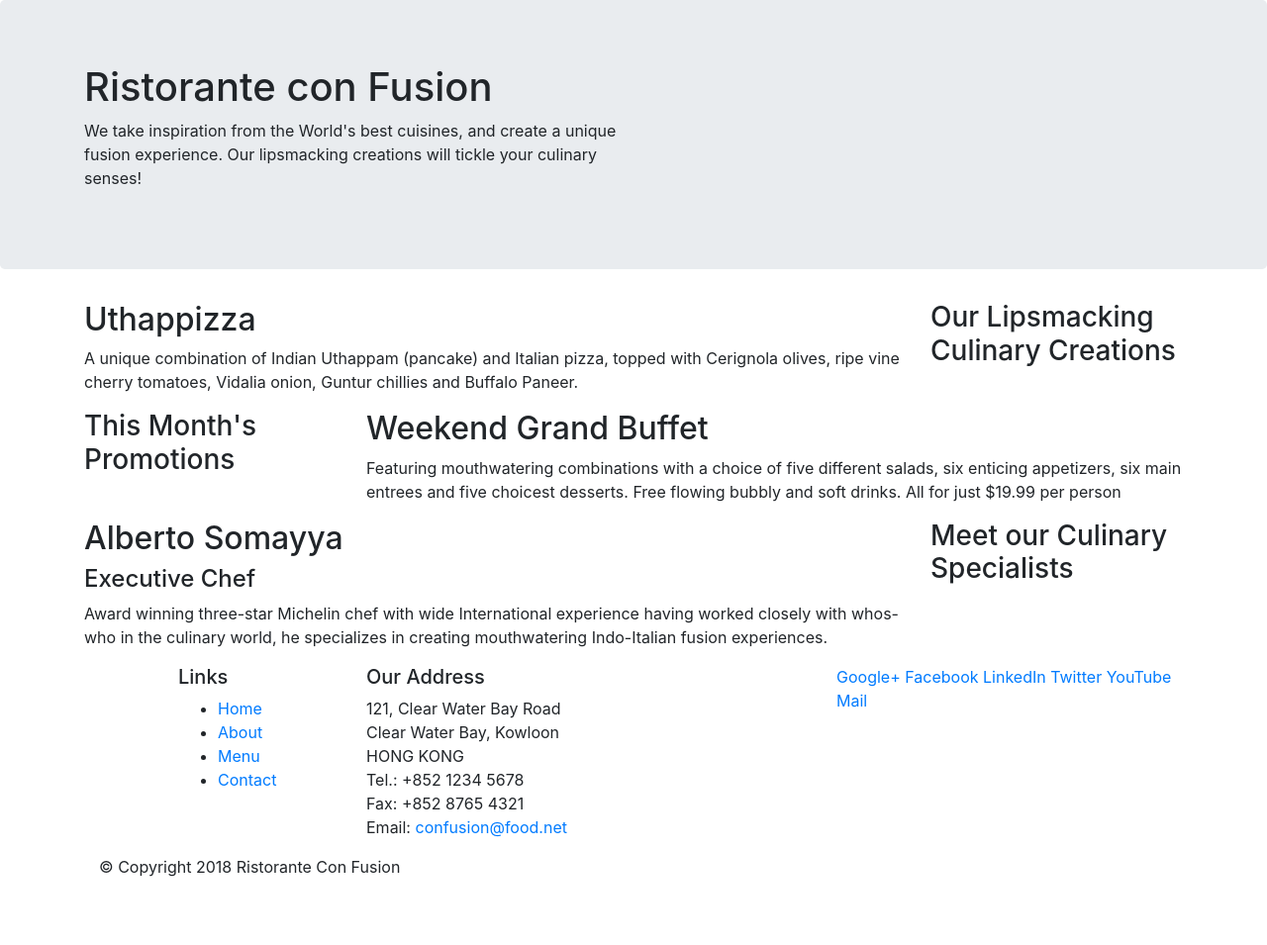
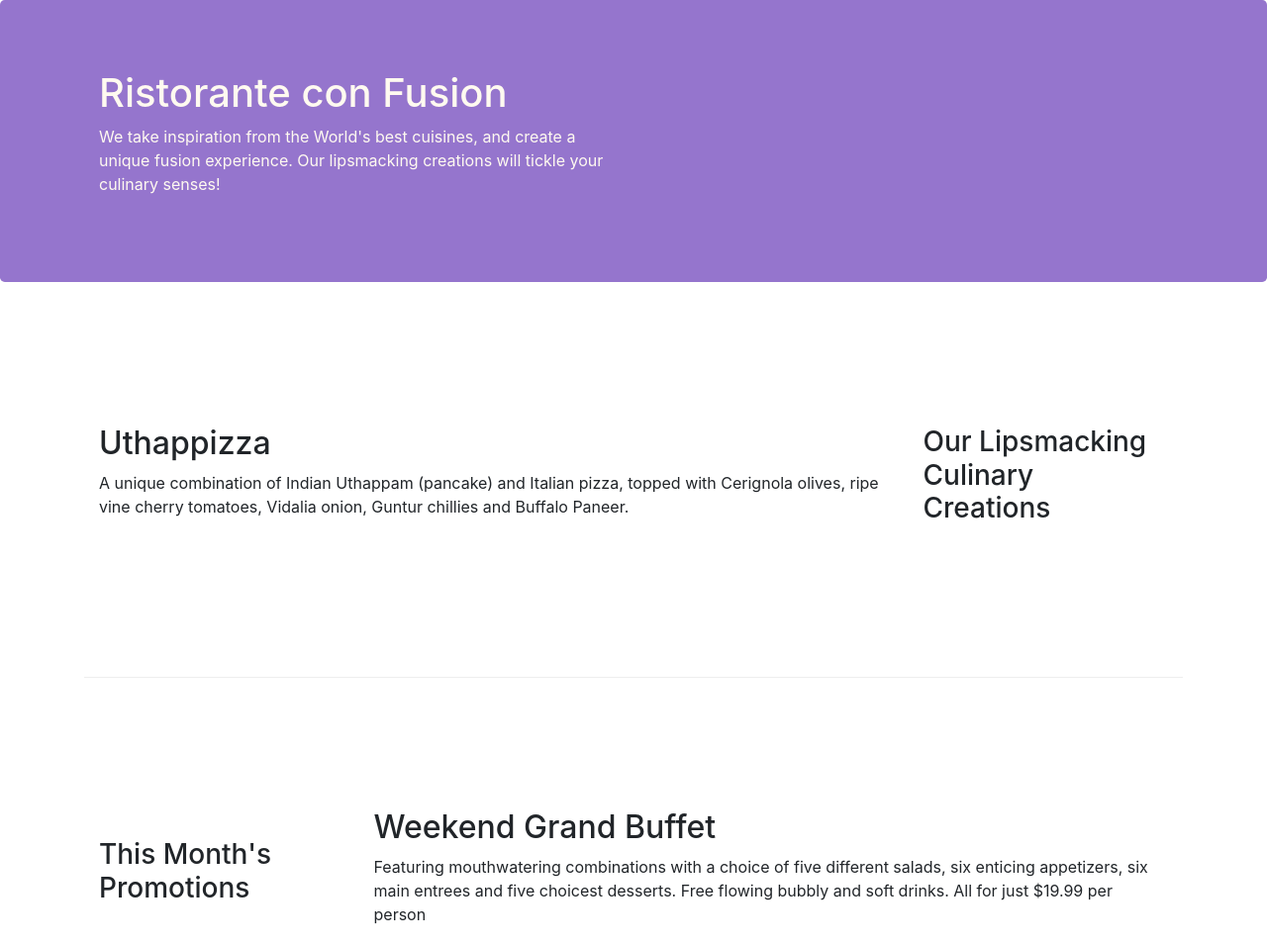
Before and after one commit to darylemb/bootstrap, a website: page index.html in a window 1280 px wide. Shown: the top 955 px of the page at 99% size. Before the commit the page ends 904 px from the top, so only its background shows below. Drawn offline with nearby package versions, Linux system fonts and the light colour scheme.

Commit message:
Bootstrap Grid Part 2

```diff
--- /dev/null
+++ b/css/styles.css
@@ -0,0 +1,30 @@
+.row-header{
+    margin:0px auto;
+    padding: 0px;
+}
+
+.row-content {
+    margin: 0px auto;
+    padding: 50px 0px 50px 0px;
+    border-bottom: 1px ridge;
+    min-height: 400px;
+}
+
+.footer{
+    background-color: #D1C4E9;
+    margin: 0px auto;
+    padding: 20px 0px 20px 0px;
+}
+
+.jumbotron{
+    padding: 70px 30px 70px 30px;
+    margin: 0px auto;
+    background: #9575CD;
+    color: floralwhite;
+}
+
+.address{
+    font-size: 80%;
+    margin: 0px;
+    color: #0F0F0F;
+}
--- a/index.html
+++ b/index.html
@@ -9,6 +9,7 @@
     <meta http-equiv="x-ua-compatible" content="ie=edge">
     <!-- Bootstrap CSS -->
     <link rel="stylesheet" href="node_modules/bootstrap/dist/css/bootstrap.min.css">
+    <link href="css/styles.css" rel="stylesheet">
     <!-- jQuery first, then Popper.js, then Bootsrap JS-->
     <script src="node_modules/jquery/dist/jquery.slim.min.js"></script>
     <script src="node_modules/popper.js/dist/umd/popper.min.js"></script>
@@ -19,7 +20,7 @@
 
     <header class="jumbotron">
         <div class="container">
-            <div class="row">
+            <div class="rowc row-header">
                 <div class="col-12 col-sm-6">
                     <h1>Ristorante con Fusion</h1>
                     <p>We take inspiration from the World's best cuisines, and create a unique fusion experience. Our lipsmacking creations will tickle your culinary senses!</p>
@@ -31,7 +32,7 @@
     </header>
 
     <div class="container">
-        <div class="row">
+        <div class="row row-content align-items-center">
             <div class="col-12 col-sm-4 order-sm-last col-md-3">
                 <h3>Our Lipsmacking Culinary Creations</h3>
             </div>
@@ -42,7 +43,7 @@
         </div>
 
 
-        <div class="row">
+        <div class="row row-content align-items-center">
             <div class="col-12 col-sm-4 col-md-3">
                 <h3>This Month's Promotions</h3>
             </div>
@@ -52,7 +53,7 @@
             </div>
         </div>
 
-        <div class="row">
+        <div class="row row-content align-items-center">
             <div class="col-12 col-sm-4 order-sm-last col-md-3">
                 <h3>Meet our Culinary Specialists</h3>
             </div>
@@ -64,12 +65,12 @@
         </div>
     </div>
 
-    <footer>
+    <footer class="footer">
         <div class="container">
             <div class="row">
                 <div class="col-4 offset-1 col-sm-2">
                     <h5>Links</h5>
-                    <ul>
+                    <ul class="list-unstyled">
                         <li><a href="#">Home</a></li>
                         <li><a href="#">About</a></li>
                         <li><a href="#">Menu</a></li>
@@ -87,8 +88,8 @@
 		              Email: <a href="mailto:confusion@food.net">confusion@food.net</a>
 		           </address>
                 </div>
-                <div class="col-12 col-sm-4">
-                    <div>
+                <div class="col-12 col-sm-4 align-self-center">
+                    <div class="text-center">
                         <a href="http://google.com/+">Google+</a>
                         <a href="http://www.facebook.com/profile.php?id=">Facebook</a>
                         <a href="http://www.linkedin.com/in/">LinkedIn</a>
@@ -98,7 +99,7 @@
                     </div>
                 </div>
            </div>
-           <div>
+           <div class="row justify-content-center">
                 <div class="col-auto">
                     <p>© Copyright 2018 Ristorante Con Fusion</p>
                 </div>
--- a/package.json
+++ b/package.json
@@ -15,7 +15,7 @@
   },
   "dependencies": {
     "bootstrap": "^4.0.0",
-    "jquery": "^3.5.1",
+    "jquery": "^3.3.1",
     "popper.js": "^1.12.9"
   },
   "repository": {
```
Also changed, not shown: 1 other file.
